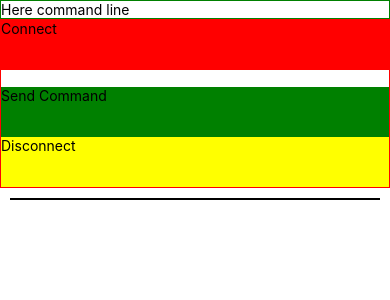
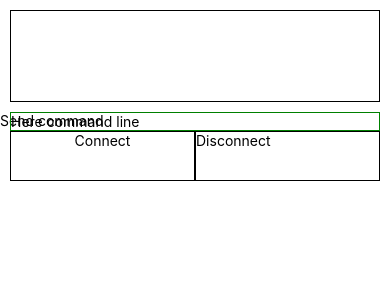
Before and after one commit to yllipetrovci/react-native-telnet, a React Native app: screen / in a window 390 px wide. Shown: the top 300 px of the page. Built offline with nearby package versions, Linux system fonts and the light colour scheme; what react-native would draw is missing.

Commit message:
send configs as params

```diff
--- a/App.js
+++ b/App.js
@@ -26,9 +26,16 @@ const App = () => {
   const [command, setCommand] = useState('');
   const [response, setResponse] = useState([]);
 
+  const config = {
+    ipAddress: '209.73.216.51',
+    port: '23',
+    username: "gorjthatsmyrj",
+    password: 'My3l@de.com'
+  }
+
   const onPressConnect = () => {
     console.log('Connect Button CLICKED')
-    TelnetClient.connect((success) => {
+    TelnetClient.connect(config, (success) => {
       console.log('===Success===')
       console.log({ success })
     }, (error) => {
@@ -52,13 +59,13 @@ const App = () => {
   const onPressDisconnect = () => {
 
     console.log('Disconnect Button clicked')
-    // TelnetClient.disconnect((success) => {
-    //   console.log('===Success===')
-    //   console.log({ success })
-    // }, (error) => {
-    //   console.log('===Error===')
-    //   console.log({ error });
-    // });
+    TelnetClient.disconnect((success) => {
+      console.log('===Success===')
+      console.log({ success })
+    }, (error) => {
+      console.log('===Error===')
+      console.log({ error });
+    });
   }
 
 
@@ -66,30 +73,30 @@ const App = () => {
     <>
       <StatusBar barStyle="dark-content" />
       <SafeAreaView>
-        <View>
+        <View style={{ borderWidth: 1, borderColor: 'black', marginVertical: 10, marginHorizontal: 10, height: '85%' }}>
+          {response.map(data => <Text style={{ paddingTop: 4 }}>{data}</Text>)}
+        </View>
+        <TouchableOpacity onPress={onPressSendCommand} style={{ backgroundColor: 'green', height: 50, flex: 1 }}>
+          <TextInput
+            onChangeText={setCommand}
+            placeholder="Send command"
+          />
+        </TouchableOpacity>
+        <View style={{ marginHorizontal: 10 }}>
           {/* Terminal */}
           <View style={{ borderWidth: 1, borderColor: 'green' }}>
             <Text>Here command line</Text>
           </View>
           {/* Buttons */}
-          <View style={{ borderWidth: 1, borderColor: 'red' }}>
-            <TouchableOpacity onPress={onPressConnect} style={{ backgroundColor: 'red', height: 50 }}>
-              <Text>Connect</Text>
+          <View style={{ flexDirection: 'row', justifyContent: 'space-between', textAlign: 'center' }}>
+            <TouchableOpacity onPress={onPressConnect} style={{ borderColor: 'black', borderWidth: 1, height: 50, flex: 1 }}>
+              <Text style={{ justifyContent: 'center', textAlign: 'center' }}>Connect</Text>
             </TouchableOpacity>
-            <TextInput
-              onChangeText={setCommand}
-            />
-            <TouchableOpacity onPress={onPressSendCommand} style={{ backgroundColor: 'green', height: 50 }}>
-              <Text>Send Command</Text>
-            </TouchableOpacity>
-
-            <TouchableOpacity onPress={onPressDisconnect} style={{ backgroundColor: 'yellow', height: 50 }}>
+            <TouchableOpacity onPress={onPressDisconnect} style={{ borderColor: 'black', borderWidth: 1, height: 50, flex: 1 }}>
               <Text>Disconnect</Text>
             </TouchableOpacity>
           </View>
-          <View style={{ borderWidth: 1, borderColor: 'black', marginVertical: 10, marginHorizontal: 10 }}>
-            {response.map(data => <Text style={{paddingTop:4}}>{data}</Text>)}
-          </View>
+
         </View>
       </SafeAreaView>
     </>
```
